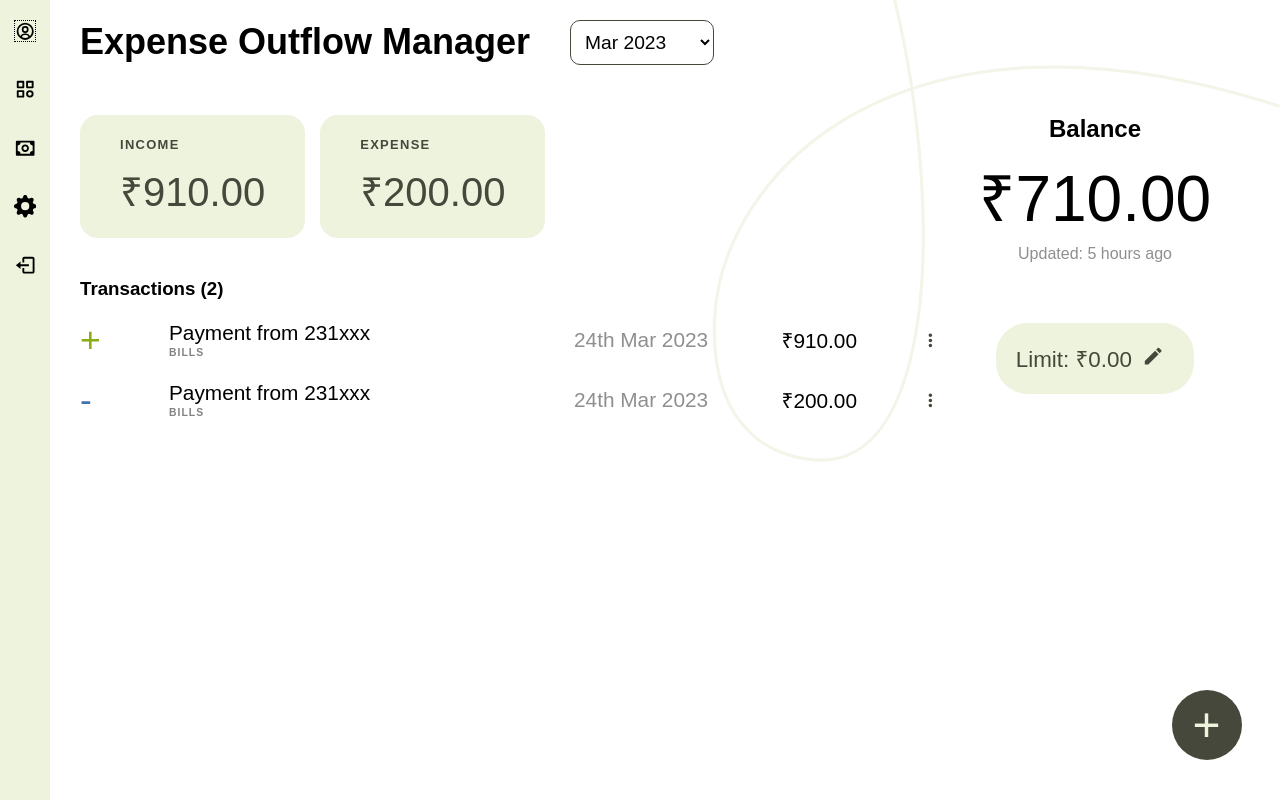
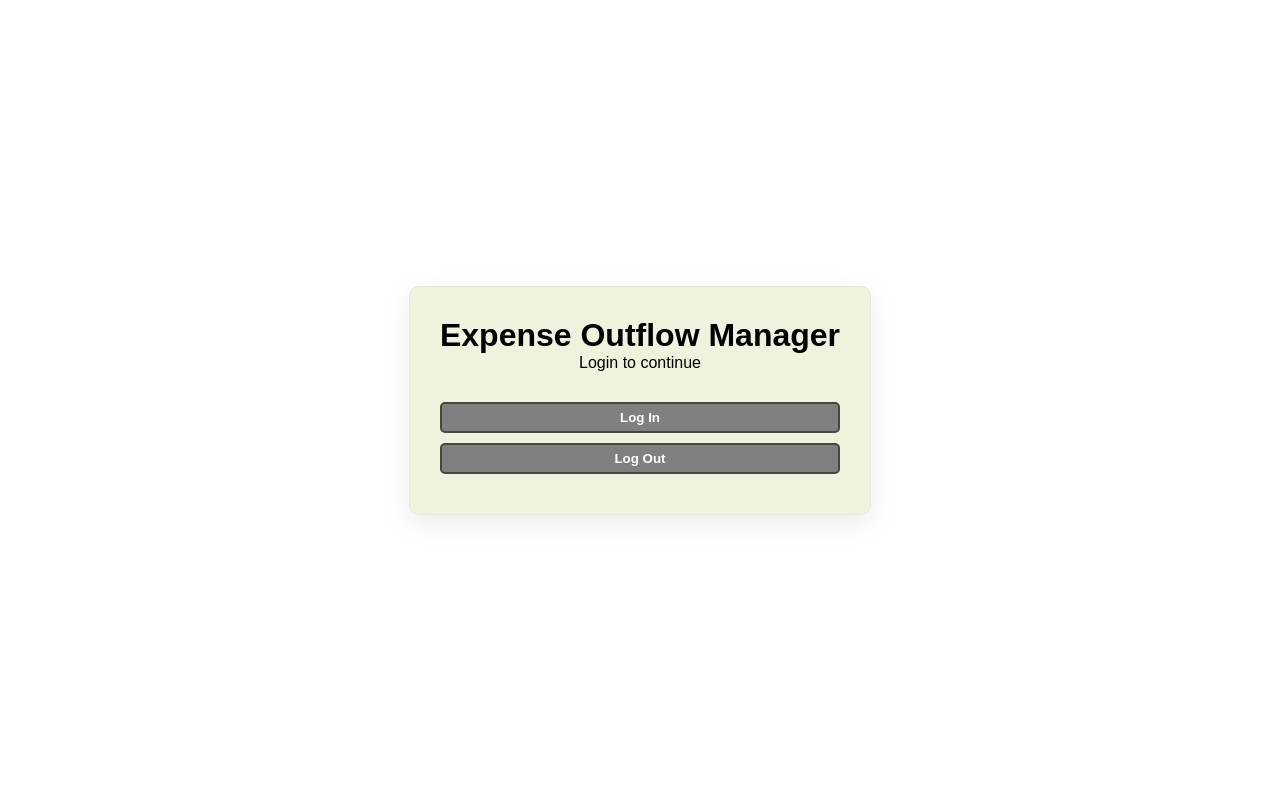
Before and after one commit to SrikanthKumarC/outflow_manager, a React (Vite) app: page / in a window 1280 px wide. Built offline with nearby package versions, Linux system fonts and the light colour scheme.

Commit message:
added auth0

```diff
--- a/package.json
+++ b/package.json
@@ -9,6 +9,7 @@
     "preview": "vite preview"
   },
   "dependencies": {
+    "@auth0/auth0-react": "^2.0.1",
     "@reduxjs/toolkit": "^1.9.3",
     "axios": "^1.3.4",
     "feather-icons": "^4.29.0",
--- a/src/App.css
+++ b/src/App.css
@@ -153,7 +153,7 @@ time {
 }
 .balance-amt {
   display: block;
-  font-size: 4em;
+  font-size: 2.2em;
   margin: 10px 0px 5px 0px;
 }
 .balance {
--- a/src/App.jsx
+++ b/src/App.jsx
@@ -7,6 +7,9 @@ import { useSelector, useDispatch } from "react-redux";
 import { MdModeEdit } from "react-icons/md";
 import { update } from "./app/features/limit/limitSlice";
 
+import { useAuth0 } from "@auth0/auth0-react";
+
+
 import { selectAllTransactions } from "./app/features/transactions/transactionSlice";
 
 import Currency from "./components/utilComponents/Currency";
@@ -15,6 +18,8 @@ import { updateTime } from "./app/features/transactions/timeSlice";
 
 function App() {
   const transactions = useSelector(selectAllTransactions);
+  const { user, isAuthenticated, isLoading } = useAuth0();
+
   // handleMonths();
   console.log("select all", transactions);
   const limit = useSelector((state) => {
@@ -187,6 +192,7 @@ function App() {
             </select>
           </div>
         </section>
+        <p>Welcome {user.name}</p>
         <div className="container">
           <div className="main">
             <section className="cards">
--- /dev/null
+++ b/src/Login.css
@@ -0,0 +1,26 @@
+.login {
+    display: flex;
+    justify-content: center;
+    align-items: center;
+    height: 100vh;
+    text-align: center;
+    background-color: #fff;
+}
+
+.login button {
+    text-align: center;
+    display: block;
+    width: 100%;
+
+}
+.inner_login {
+    border: 1px solid rgba(149, 157, 165, 0.1);
+    border-radius: 10px;
+    background-color: var(--surface);
+    padding: 30px;
+    box-shadow: rgba(149, 157, 165, 0.2) 0px 8px 24px;
+}
+
+.inner_login p {
+    margin-bottom: 30px;
+}
--- /dev/null
+++ b/src/Login.jsx
@@ -0,0 +1,28 @@
+import React from "react";
+import { useAuth0 } from "@auth0/auth0-react";
+import "./Login.css";
+const Login = () => {
+  const { loginWithRedirect } = useAuth0();
+  const { logout } = useAuth0();
+
+  return (
+    <div className="login">
+      <div className="inner_login">
+        <h1>Expense Outflow Manager</h1>
+        <p>Login to continue</p>
+        <div className="btn_container">
+          <button onClick={() => loginWithRedirect()}>Log In</button>
+          <button
+            onClick={() =>
+              logout({ logoutParams: { returnTo: window.location.origin } })
+            }
+          >
+            Log Out
+          </button>
+        </div>
+      </div>
+    </div>
+  );
+};
+
+export default Login;
--- a/src/components/Menu.css
+++ b/src/components/Menu.css
@@ -37,3 +37,12 @@
 .highlight {
     border: 1px dotted black;
 }
+
+img.display_image {
+    width: 35px ;
+    border-radius: 100%;
+    filter: unset;
+    opacity: unset;
+    margin-top: -20px;
+    margin-bottom: 20px;
+}
--- a/src/components/Menu.jsx
+++ b/src/components/Menu.jsx
@@ -3,32 +3,46 @@ import { BiUserCircle, BiBell, BiMoney, BiLogOut } from "react-icons/bi";
 import { BsFillGearFill, BsGearFill } from "react-icons/bs";
 
 import { TbCategory } from "react-icons/tb";
+import { useAuth0 } from "@auth0/auth0-react";
 
 import "./Menu.css";
 
 import { Outlet, Link } from "react-router-dom";
 
-const Menu = ({selected}) => {
-    const highlight = 'highlight';
+const Menu = ({ selected }) => {
+  const highlight = "highlight";
+  const { user, isAuthenticated, isLoading } = useAuth0();
+
+  const userImage = isAuthenticated && (
+    // <div>
+    <img className="display_image" src={user.picture} alt={user.name} />
+  );
+  const userFallBack = () => (
+    <BiUserCircle className={selected === "home" ? highlight : ""} />
+  );
+
   return (
     <>
       <div className="menu">
-        <Link to="/" >
-          <BiUserCircle  className={selected === 'home' ? highlight : ''}/>
+        <Link to="/home">{isAuthenticated ? userImage : userFallBack}</Link>
+        <Link to="/categories">
+          {" "}
+          <TbCategory className={selected === "category" ? highlight : ""} />
         </Link>
-        <Link to="/categories" >
+        <Link to="/transactions">
           {" "}
-          <TbCategory className={selected === 'category' ? highlight : ''} />
-        </Link>
-        <Link to="/transactions" >
-          {" "}
-          <BiMoney  className={selected === 'transaction' ? highlight : ''}/>
+          <BiMoney className={selected === "transaction" ? highlight : ""} />
         </Link>
         <Link to="/settings">
           {" "}
-          <BsGearFill className={selected === 'settings' ? highlight : ''}/>
+          <BsGearFill className={selected === "settings" ? highlight : ""} />
         </Link>
-        <Link to="/" >
+        <Link
+          to="/"
+          onClick={() =>
+            logout({ logoutParams: { returnTo: window.location.origin } })
+          }
+        >
           {" "}
           <BiLogOut />
         </Link>
--- a/src/main.jsx
+++ b/src/main.jsx
@@ -4,6 +4,8 @@ import "./index.css";
 
 import ReactDOM from "react-dom/client";
 import { BrowserRouter, Routes, Route } from "react-router-dom";
+import { Auth0Provider } from "@auth0/auth0-react";
+import { useAuth0, withAuthenticationRequired } from "@auth0/auth0-react";
 
 import Category from "./components/Category";
 
@@ -13,21 +15,42 @@ import { PersistGate } from "redux-persist/integration/react";
 import persistStore from "redux-persist/es/persistStore";
 import Transactions from "./components/Transactions";
 import Settings from "./components/Settings";
+import Login from "./Login";
+
+const ProtectedApp = withAuthenticationRequired(App);
+const ProtectedCategory = withAuthenticationRequired(Category);
+const ProtectedSettings = withAuthenticationRequired(Settings);
+const ProtectedTransactions = withAuthenticationRequired(Transactions);
+
+const DOMAIN = import.meta.env.VITE_DOMAIN
+const CLIENT_ID = import.meta.env.VITE_CLIENT_ID
+
+console.log(DOMAIN)
+
 
 let persistor = persistStore(store);
 ReactDOM.createRoot(document.getElementById("root")).render(
   <React.StrictMode>
+    <Auth0Provider
+      domain={DOMAIN}
+      clientId={CLIENT_ID}
+      authorizationParams={{
+        redirect_uri: window.location.origin + '/home',
+      }}
+    >
       <Provider store={store}>
         <PersistGate loading={null} persistor={persistor}>
           <BrowserRouter>
             <Routes>
-            <Route path="/" element={<App />} />
-            <Route path="/categories" element={<Category />} />
-            <Route path="/transactions" element={<Transactions />} />
-            <Route path="/settings" element={<Settings />} />
+              <Route path="/" element={<Login />} />
+              <Route path="/home" element={<ProtectedApp />} />
+              <Route path="/categories" element={<ProtectedCategory />} />
+              <Route path="/transactions" element={<ProtectedTransactions />} />
+              <Route path="/settings" element={<ProtectedSettings />} />
             </Routes>
           </BrowserRouter>
         </PersistGate>
       </Provider>
+    </Auth0Provider>
   </React.StrictMode>
 );
```
Also changed, not shown: 2 other files (tests, documents, lock files or other folders). Lines whose indentation alone changed are shown as unchanged.
